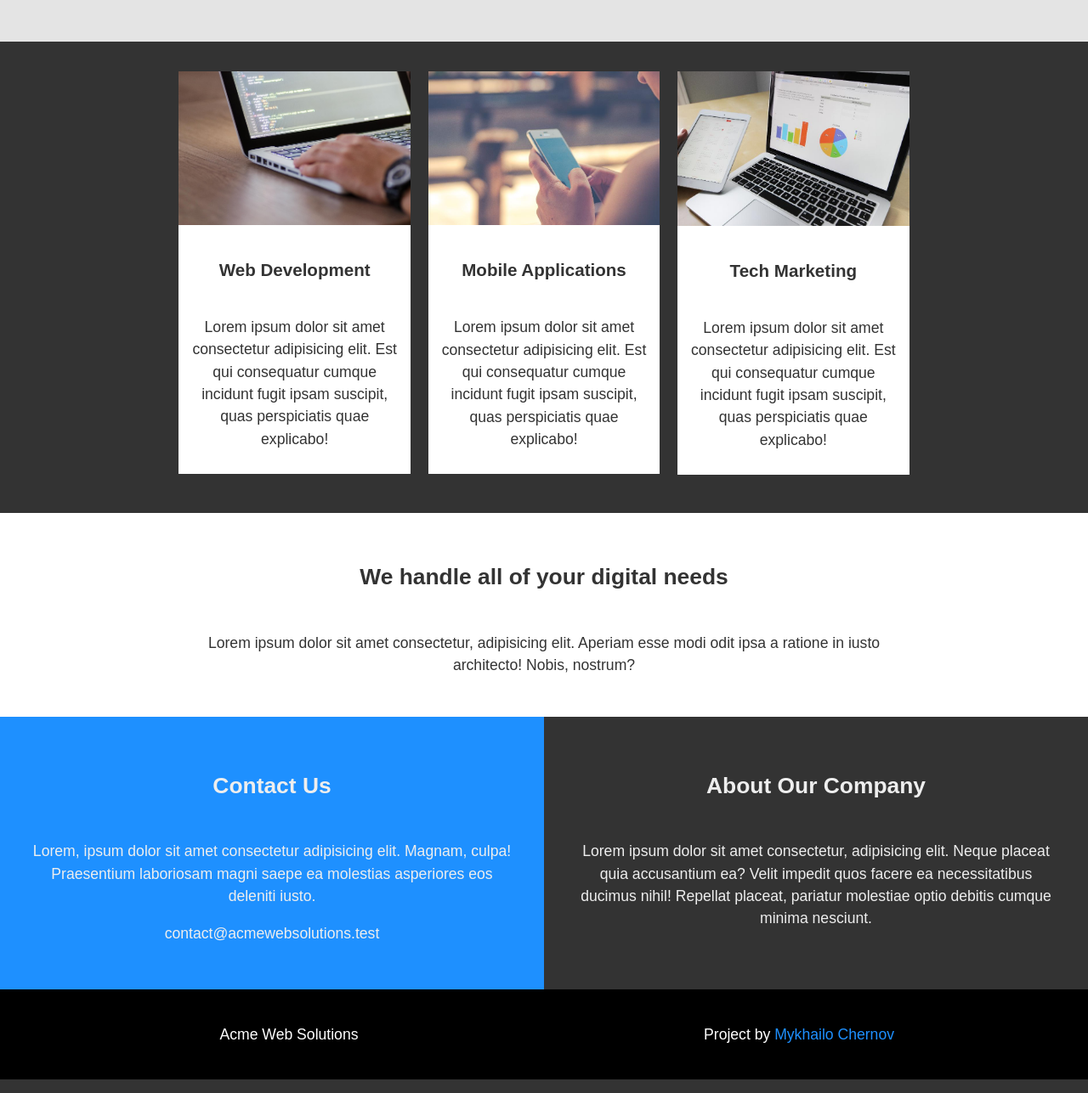
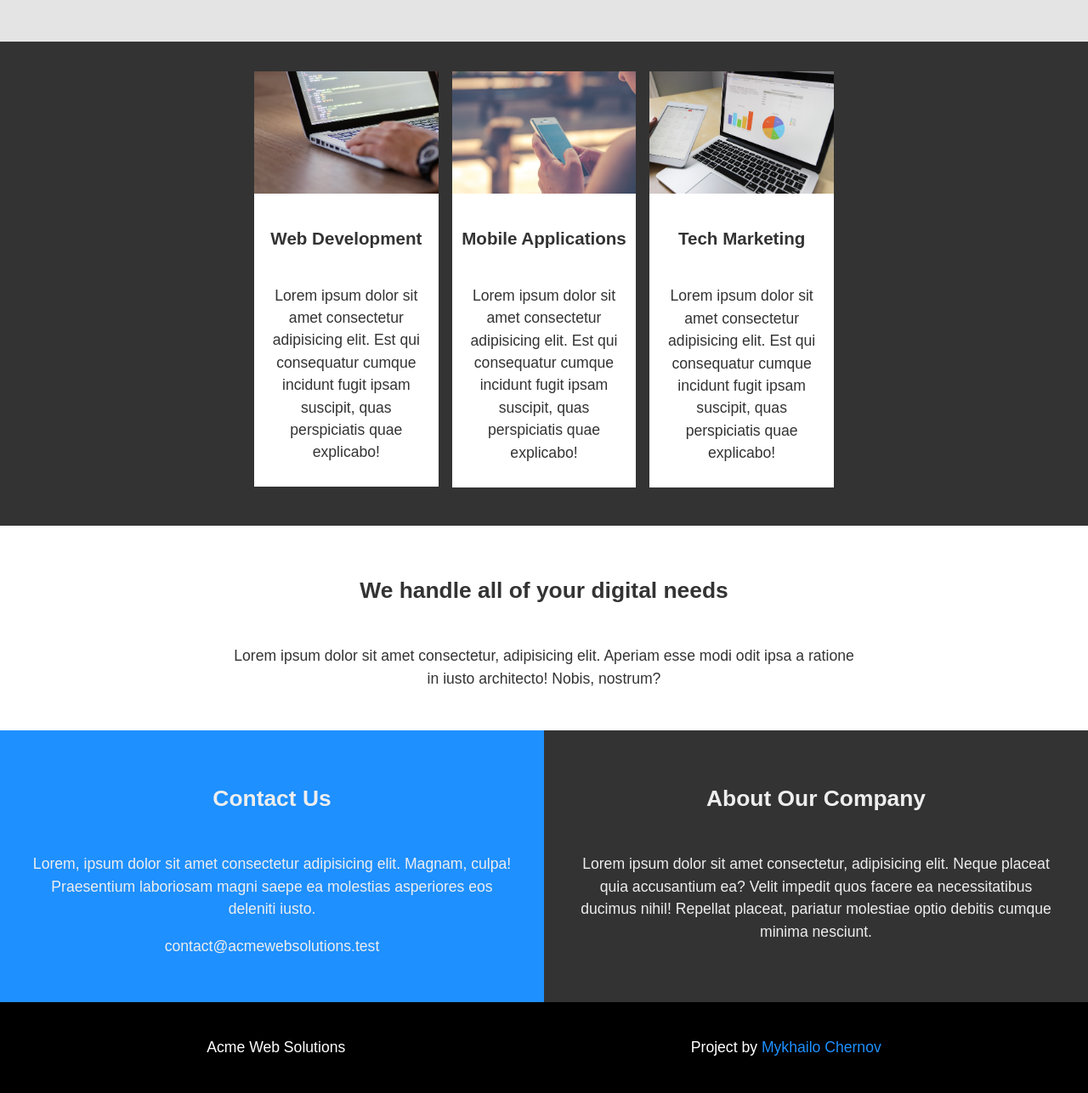
Before and after one commit to MykhCher/onl-js-pd-2023-2-flex-adaptive-layout, a plain HTML site: page index.html in a window 1280 px wide. Shown: the part 669-1956 px from the top of the page at 85% size. Drawn offline with Linux system fonts and the light colour scheme.

Commit message:
recomendation fix
get rid of 'grid', added img adaptivity

```diff
--- a/assets/styles/main.css
+++ b/assets/styles/main.css
@@ -17,7 +17,6 @@ header {
     text-align: center;
     display: flex;
     justify-content: center;
-    align-items: center;
 }
 
 header .bg-image {
@@ -38,6 +37,11 @@ header h1 {
 
 .content-text {
     max-width: 70%;
+}
+
+#section-a .content-text {
+    columns: 2;
+    column-gap: 35px;
 }
 
 h2, h3 {
@@ -71,8 +75,6 @@ header a:hover {
 
 #section-a {
     display: flex;
-    justify-content: center;
-    align-items: center;
     text-align: center;
     background-color: #fffd;
     color: #333;
@@ -80,15 +82,23 @@ header a:hover {
 }
 
 #section-b {
+    margin: auto;
+    width: 60%;
     padding: 35px;
     color: #333;
 }
 
 #section-b ul {
+    display: flex;
+    justify-content: space-around;
     list-style-type: none;
     text-align: center;
     margin: 0;
     padding: 0;
+}
+
+#section-b ul li {
+    width: 31%;
 }
 
 .card {
@@ -106,13 +116,19 @@ header a:hover {
 }
 
 #section-c {
+    margin: auto;
     background-color: #fff;
     text-align: center;
     color: #333;
     padding: 30px 0;
 }
 
+#section-c p {
+    width: 60%;
+}
+
 #section-d {
+    display: flex;
     color: #eee;
     text-align: center;
     padding: 0;
@@ -121,11 +137,14 @@ header a:hover {
 
 #section-d .box {
     padding: 35px;
+    width: 50%;
 }
 
 #section-d .box:first-child {background-color: dodgerblue;}
 
 footer {
+    display: flex;
+    justify-content: space-around;
     text-align: center;
     background-color: #000;
     padding: 40px;
@@ -138,32 +157,22 @@ footer a {
 
 /* Media options */
 
-@media(min-width: 700px) {
+@media(max-width: 700px) {
 
-    .grid {
-        display: grid;
-        grid-template-columns: 1fr repeat(2, minmax(auto, 25em)) 1fr;
+    #section-a .content-text {
+        columns: 1;
     }
 
-    .content-wrap, #section-b ul{
-        grid-column: 2/4;
+    #section-b ul,
+    #section-d,
+    footer {
+        flex-direction: column;
     }
 
-    #section-a .content-text {
-        columns: 2;
-        column-gap: 35px;
-    }
-
-    #section-b ul li {
-        width: 31%;
-    }
-
-    #section-b ul {
-        display: flex;
-        justify-content: space-around;
-    }
-
-    .box, footer div {
-        grid-column: span 2;
+    #section-b,
+    #section-b ul li,
+    #section-c p,
+    #section-d .box {
+        width: 100%;
     }
 }
--- a/index.html
+++ b/index.html
@@ -23,7 +23,7 @@
 
     <main>
         <!-- Section A -->
-        <section id="section-a" class="grid">
+        <section id="section-a">
             <div class="content-wrap">
                 <h2 class="content-title">Web & Application Development</h2>
                 <p class="content-text">Lorem ipsum dolor sit amet, consectetur adipisicing elit. Similique corrupti ratione tenetur tempore officia quas? Nostrum dolorum voluptatibus, odit neque distinctio sunt dolores veritatis odio placeat atque modi quos voluptate labore! Labore, quasi eaque natus facilis soluta fugit quibusdam amet numquam suscipit fugiat doloribus illo rem cum ipsam, dolorum harum.</p>
@@ -31,11 +31,14 @@
         </section>
 
         <!-- Section B -->
-        <section id="section-b" class="grid">
+        <section id="section-b">
             <ul>
                 <li>
                     <div class="card">
-                        <img src="./assets/images/web-dev-small.jpeg" alt="">
+                        <picture>
+                            <source media="(max-width: 699px)" srcset="./assets/images/web-dev-small.jpeg" type="image/">
+                            <img src="./assets/images/web-dev.jpeg" alt="">
+                        </picture>
                         <div class="card-content">
                             <h3 class="card-title">Web Development</h3>
                             <p>Lorem ipsum dolor sit amet consectetur adipisicing elit. Est qui consequatur cumque incidunt fugit ipsam suscipit, quas perspiciatis quae explicabo!</p>
@@ -44,7 +47,10 @@
                 </li>
                 <li>
                     <div class="card">
-                        <img src="./assets/images/mobile-app-small.jpeg" alt="">
+                        <picture>
+                            <source media="(max-width: 699px)" srcset="./assets/images/mobile-app-small.jpeg" type="image/">
+                            <img src="./assets/images/mobile-app.jpeg" alt="">
+                        </picture>
                         <div class="card-content">
                             <h3 class="card-title">Mobile Applications</h3>
                             <p>Lorem ipsum dolor sit amet consectetur adipisicing elit. Est qui consequatur cumque incidunt fugit ipsam suscipit, quas perspiciatis quae explicabo!</p>
@@ -53,7 +59,10 @@
                 </li>
                 <li>
                     <div class="card">
-                        <img src="./assets/images/tech-marketing-small.jpeg" alt="">
+                        <picture>
+                            <source media="(max-width: 699px)" srcset="./assets/images/tech-marketing-small.jpeg" type="image/">
+                            <img src="./assets/images/tech-marketing.jpeg" alt="">
+                        </picture>
                         <div class="card-content">
                             <h3 class="card-title">Tech Marketing</h3>
                             <p>Lorem ipsum dolor sit amet consectetur adipisicing elit. Est qui consequatur cumque incidunt fugit ipsam suscipit, quas perspiciatis quae explicabo!</p>
@@ -64,7 +73,7 @@
         </section>
 
         <!-- Section C -->
-        <section id="section-c" class="grid">
+        <section id="section-c">
             <div class="content-wrap">
                 <h2 class="content-title">We handle all of your digital needs</h2>
                 <p>Lorem ipsum dolor sit amet consectetur, adipisicing elit. Aperiam esse modi odit ipsa a ratione in iusto architecto! Nobis, nostrum?</p>
@@ -72,7 +81,7 @@
         </section>
 
         <!-- Section D -->
-        <section id="section-d" class="grid">
+        <section id="section-d">
             <div class="box">
                 <h2 class="content-title">Contact Us</h2>
                 <p>Lorem, ipsum dolor sit amet consectetur adipisicing elit. Magnam, culpa! Praesentium laboriosam magni saepe ea molestias asperiores eos deleniti iusto.</p>
@@ -87,7 +96,7 @@
 
     <!-- Footer  -->
 
-    <footer class="grid">
+    <footer>
         <div>Acme Web Solutions</div>
         <div>
             Project by
```
Also changed, not shown: assets/images/mobile-app.jpeg (added), assets/images/tech-marketing.jpeg (added), assets/images/web-dev.jpeg (added).
